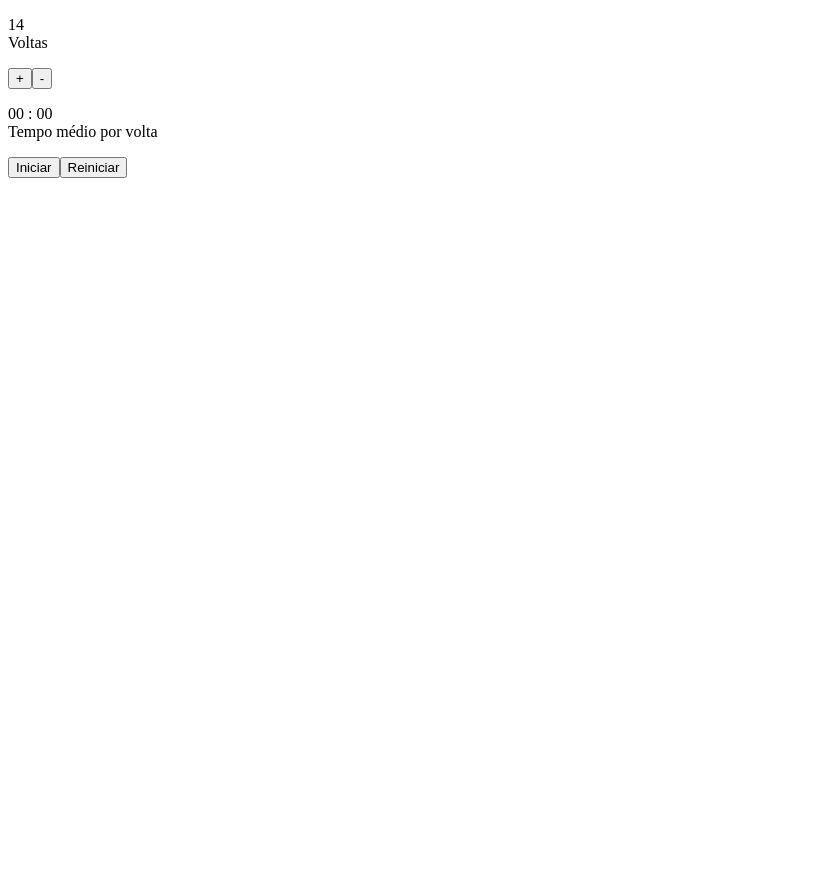
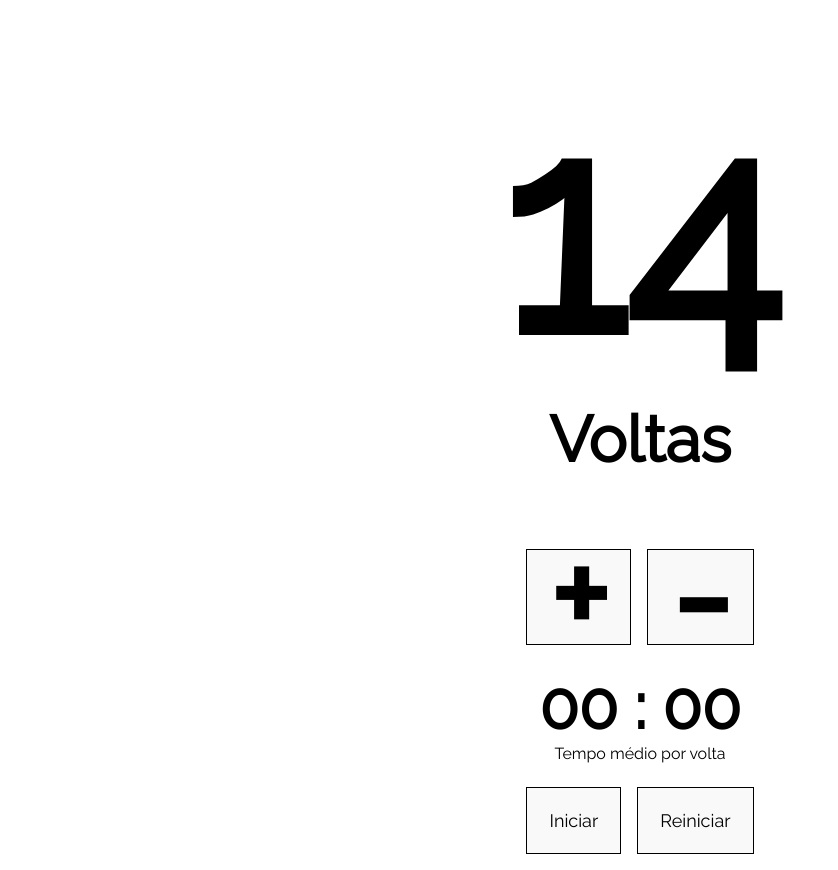
Before and after one commit to JuarezJunior256/react-contador-voltas, a React (Create React App) app: page / in a window 1280 px wide. Shown: the whole page, without its empty margins (0-838 px from the left). Before the commit the page ends 800 px from the top, so only its background shows below. Built offline with nearby package versions, Linux system fonts and the light colour scheme.

Commit message:
Estilizando projeto com Style.css

```diff
--- a/src/App.js
+++ b/src/App.js
@@ -1,5 +1,6 @@
 import React, {useState, useEffect} from 'react'
 
+import './styles.css'
 import MostraVoltas from './MostrarVoltas'
 import MostraTempo from './MostrarTempo'
 import Button from './Button'
@@ -38,7 +39,9 @@ function App() {
   }
   // decrementando o numero de voltas
   const decrement = () => {
-    setNumVoltas(numVoltas - 1)
+    if (numVoltas > 0) {
+      setNumVoltas(numVoltas - 1)
+    }
   }
 
   // resetar o timer
@@ -50,13 +53,13 @@ function App() {
   return (
     <div>
       <MostraVoltas voltas={numVoltas} />
-      <Button text='+' onClick={increment}/>
-      <Button text='-' onClick={decrement}/>
+      <Button text='+' className='bigger' onClick={increment}/>
+      <Button text='-' className='bigger' onClick={decrement}/>
       {
         numVoltas > 0 &&
         <MostraTempo tempo={tempo/numVoltas}/>
       }
-      <Button onClick={toggleRunning} text='Iniciar'/>
+      <Button onClick={toggleRunning} text={running ? 'Pausar' : 'Iniciar'}/>
       <Button onClick={reset} text='Reiniciar'/>
     </div>
   );
--- a/src/Button.js
+++ b/src/Button.js
@@ -1,6 +1,6 @@
 import React from 'react'
 
 // componente para mostrar botão
-const Button = (props) => <button onClick={props.onClick}>{props.text}</button>
+const Button = (props) => <button {...props}>{props.text}</button>
 
 export default Button
--- a/src/MostrarTempo.js
+++ b/src/MostrarTempo.js
@@ -9,8 +9,8 @@ const MostraTempo = (props) => {
     const segundosStr = segundos < 10 ? '0' + segundos : segundos // formatação para mostrar dois algorismo
 
     return (
-      <p>
-        {`${minutosStr} : ${segundosStr}`}<br />
+      <p className='tempo'>
+        <span>{`${minutosStr} : ${segundosStr}`}</span><br />
         Tempo médio por volta
       </p>
     )
--- a/src/MostrarVoltas.js
+++ b/src/MostrarVoltas.js
@@ -3,8 +3,8 @@ import React from 'react'
 // componente para mostras voltas
 const MostraVoltas = (props) => {
     return (
-      <p>
-        {props.voltas}<br />
+      <p className="voltas">
+        <span>{props.voltas}</span><br />
         Voltas
       </p>
     )
--- /dev/null
+++ b/src/styles.css
@@ -0,0 +1,33 @@
+@import url('//fonts.googleapis.com/css?family=Raleway&display=swap');
+
+* {
+    font-family: 'Raleway', sans-serif;
+    text-align: center;
+}
+
+.voltas  {
+    font-size: 64px;
+    font-weight: bold;
+}
+.voltas span {
+    font-size: 288px;
+}
+
+.tempo span {
+    font-weight: bold;
+    font-size: 64px;
+}
+
+button {
+    background-color: #f9f9f9;
+    border: 1px solid black;
+    font-size: 18px;
+    padding: 22px;
+    margin: 8px;
+}
+
+.bigger {
+    font-size: 144px;
+    font-weight: bold;
+    line-height: 50px;
+}
```
